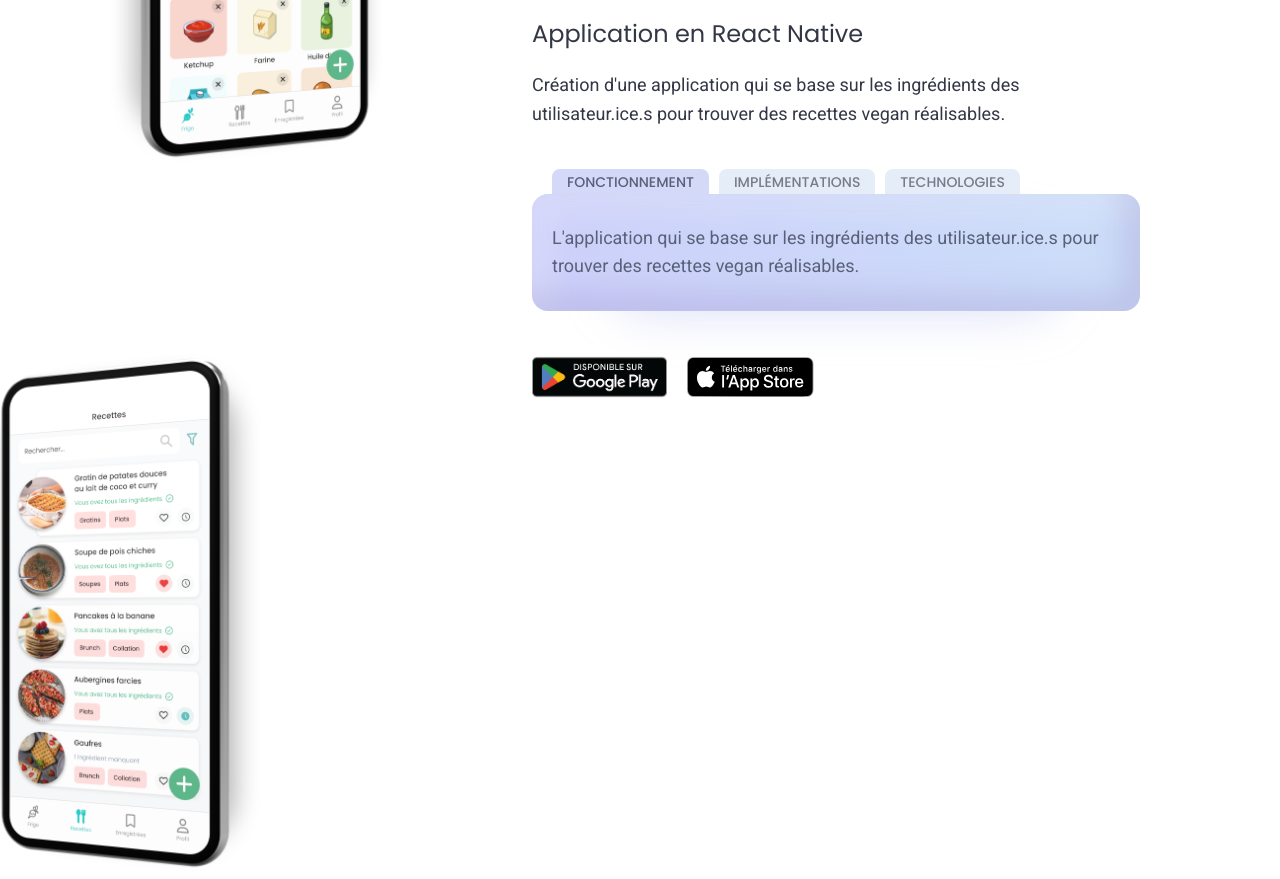
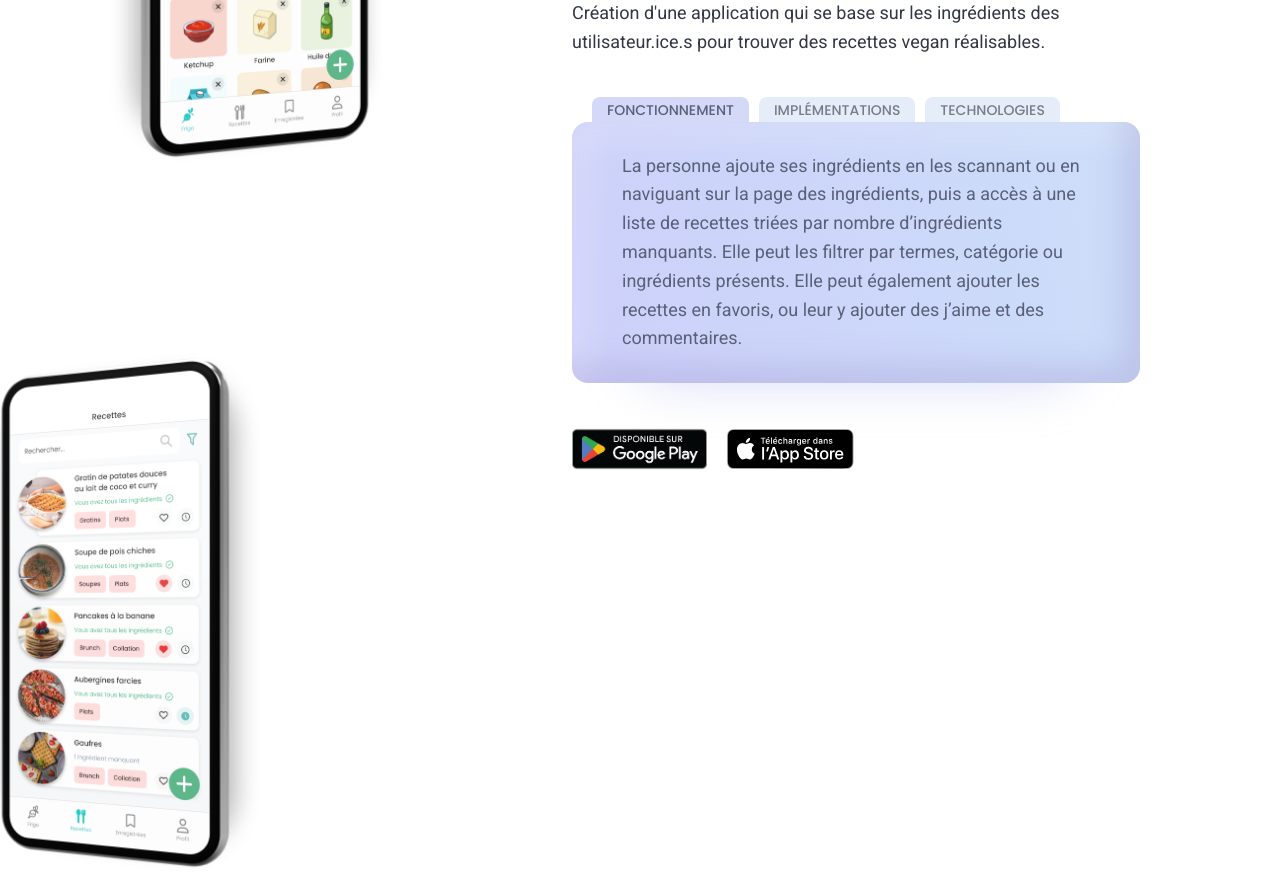
Before and after one commit to Nina-petit/Site-perso, a React (Create React App) app: page / in a window 1280 px wide. Shown: the part 3840-4719 px from the top of the page. Built offline with nearby package versions, Linux system fonts and the light colour scheme.

Commit message:
Personal project update

```diff
--- a/src/App.js
+++ b/src/App.js
@@ -146,9 +146,14 @@ function App() {
     ];
 
     const vegetalistInfo = [
-      "L'application qui se base sur les ingrédients des utilisateur.ice.s pour trouver des recettes vegan réalisables.",
-      "Mise en place d’abonnements in-app; Inscription/connexion avec email, Facebook, Google et Apple; SDK Facebook pour promouvoir l’application avec Facebook Ads; Ajout de Google Admob pour afficher des publicités dans l’application",
-      "React Native, TypeScript, Apollo Client, GraphQL, PostgreSQL, Git, utilisation de données extérieures (Open Food Facts)"
+      <p>La personne ajoute ses ingrédients en les scannant ou en naviguant sur la page des ingrédients, puis a accès à une liste de recettes triées par nombre d’ingrédients manquants. Elle peut les filtrer par termes, catégorie ou ingrédients présents. Elle peut également ajouter les recettes en favoris, ou leur y ajouter des j’aime et des commentaires.</p>,
+      <ul>
+        <li>Mise en place d’abonnements in-app</li>
+        <li>Inscription/connexion avec email, Facebook, Google et Apple</li>
+        <li>SDK Facebook pour promouvoir l’application avec Facebook Ads</li>
+        <li>Ajout de Google Admob pour afficher des publicités dans l’application</li>
+      </ul>,
+      <p>React Native, TypeScript, Apollo Client, GraphQL, PostgreSQL, Git, utilisation de données extérieures (Open Food Facts)</p>
     ]
   //#endregion
 
@@ -416,9 +421,7 @@ function App() {
                 </button>
               </div>
               <div className="personal-project__info__box">
-                <p>
-                  {vegetalistInfo[selectedTabId - 1]}
-                </p>
+                {vegetalistInfo[selectedTabId - 1]}
               </div>
               <div className="personal-project__info__shadow"/>
             </div>
--- a/src/App.scss
+++ b/src/App.scss
@@ -576,6 +576,7 @@
 
     &__pictures {
       display: flex;
+      margin-bottom: 170px;
     }
 
     &__picture {
@@ -635,15 +636,22 @@
 
       &__box {
         width: 568px;
-        padding: 30px 20px;
         border-radius: 16px;
         background: linear-gradient(259.69deg, #CCDEF9 0%, #CDD0FA 100%);
         box-shadow: inset -16px -16px 32px rgba(151, 139, 199, 0.3), inset 16px 16px 32px rgba(255, 255, 255, 0.25);
 
-        p {
+        p, ul {
           margin-bottom: 0;
           width: auto;
           color: #596078;
+          margin: 30px 50px;
+        }
+
+        ul {
+          margin: 30px 50px 30px 20px;
+          font-family: "Roboto";
+          line-height: 160%;
+          font-size: 18px;
         }
       }
 
```
